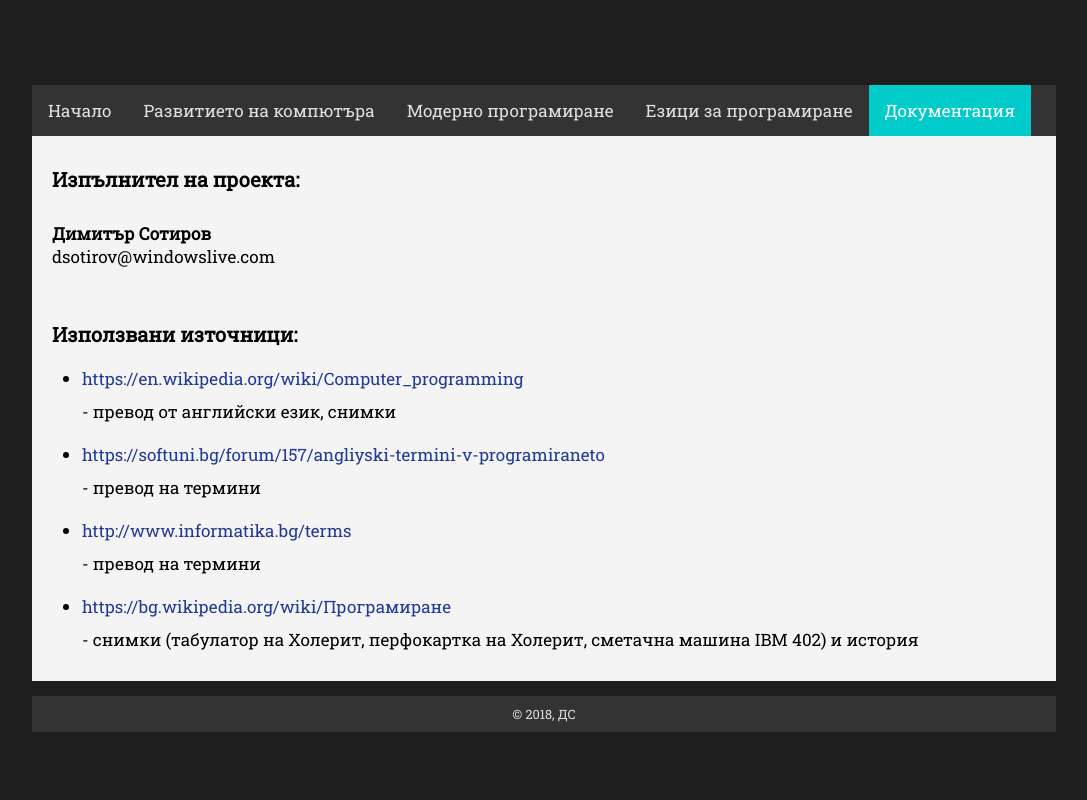
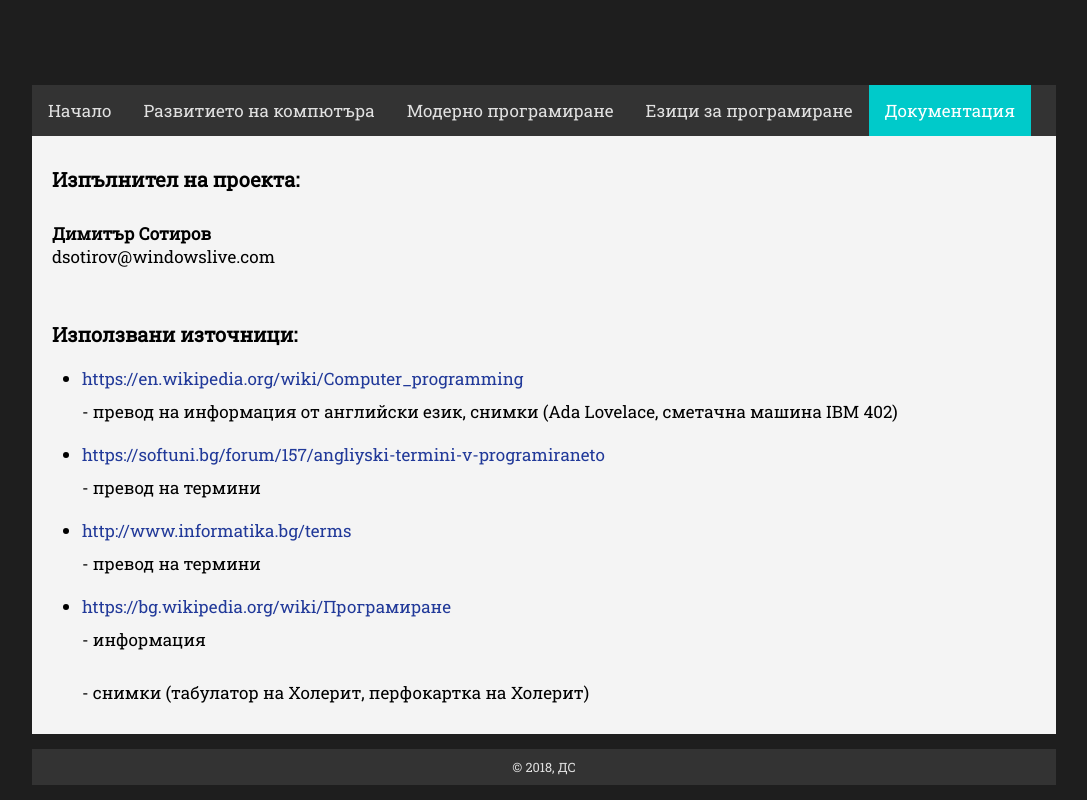
Before and after one commit to Repertoi-e/HistoryOfProgramming, a plain HTML site: page docs.html in a window 1280 px wide. Shown: the part 369-1169 px from the top of the page, without its empty margins (96-1183 px from the left). Before the commit the page ends 1116 px from the top, so only its background shows below. Drawn offline with Linux system fonts and the light colour scheme.

Commit message:
Changed sources description to better match used stuff

```diff
--- a/docs.html
+++ b/docs.html
@@ -40,7 +40,7 @@
                     <li>
                         <a class="source" href="https://en.wikipedia.org/wiki/Computer_programming">
                             https://en.wikipedia.org/wiki/Computer_programming</a>
-                        <p> - превод от английски език, снимки</p>
+                        <p> - превод на информация от английски език, снимки (Ada Lovelace, сметачна машина IBM 402)</p>
                     </li>
                     <li>
                         <a class="source" href="https://softuni.bg/forum/157/angliyski-termini-v-programiraneto">
@@ -55,7 +55,8 @@
                     <li>
                         <a class="source" href="https://bg.wikipedia.org/wiki/Програмиране">
                             https://bg.wikipedia.org/wiki/Програмиране</a>
-                        <p> - снимки (табулатор на Холерит, перфокартка на Холерит, сметачна машина IBM 402) и история</p>
+                        <p> - информация</p>
+                        <p> - снимки (табулатор на Холерит, перфокартка на Холерит)</p>
                     </li>
                 </ul>
             </div>
```
